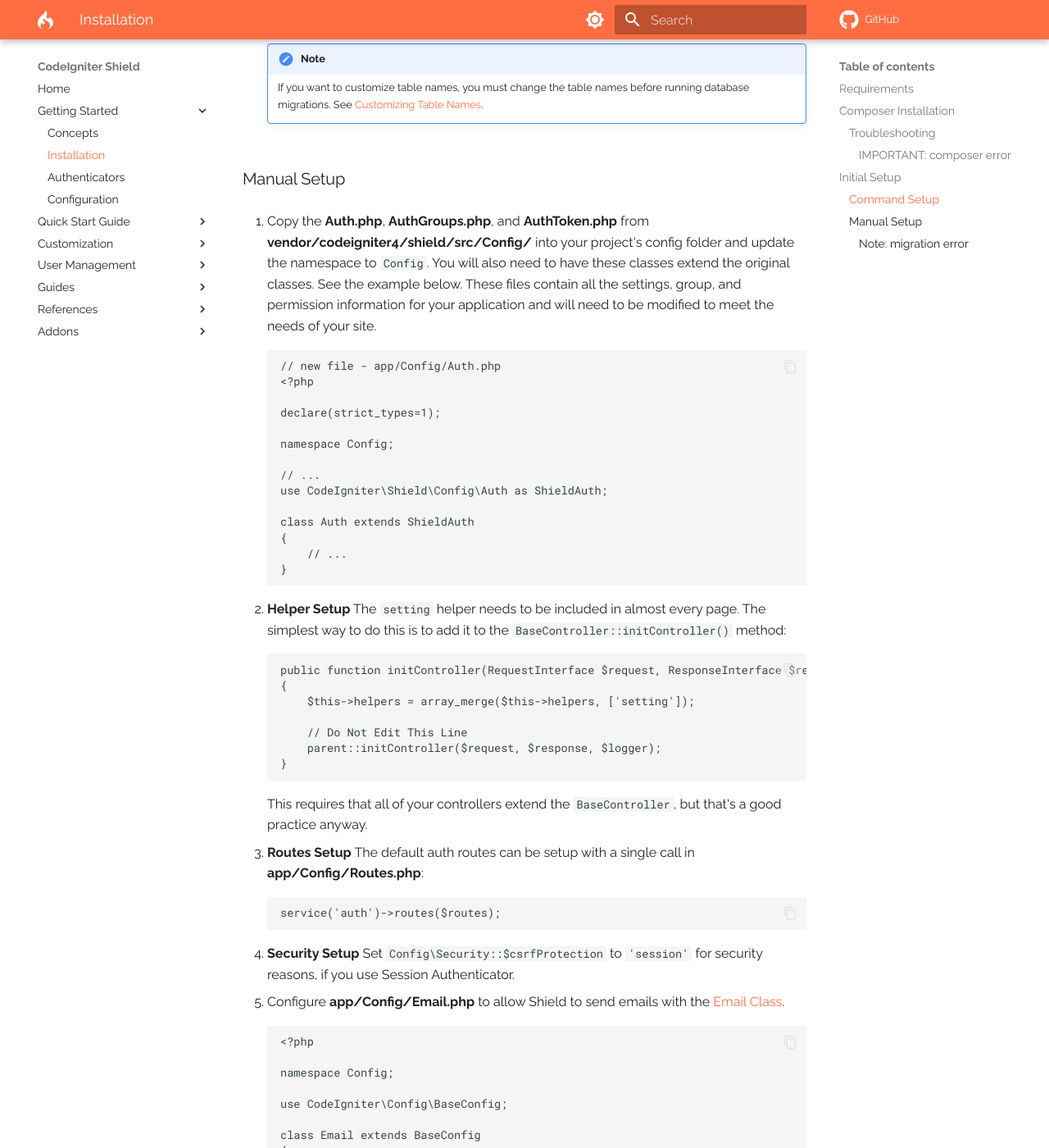
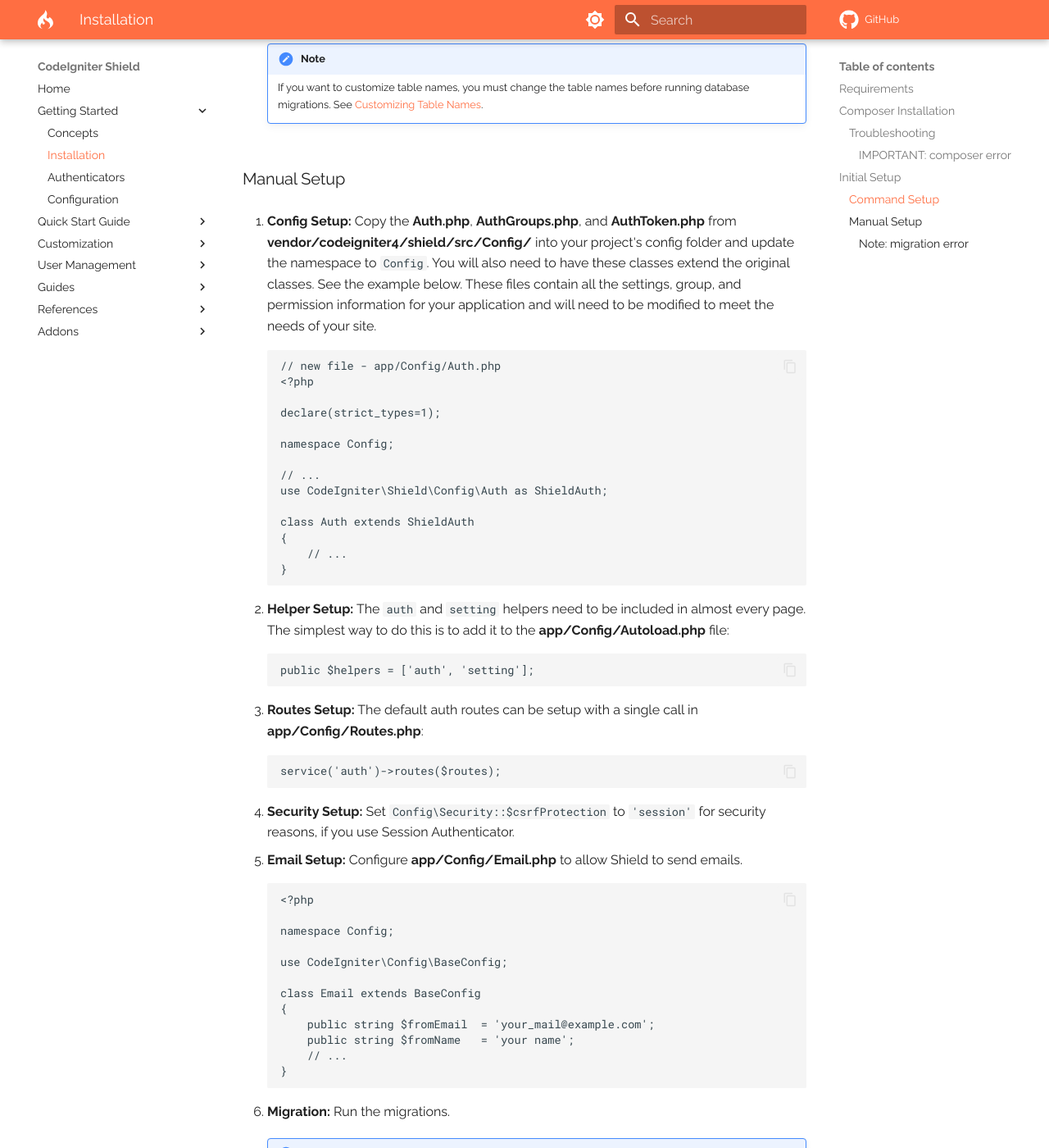
Before and after one commit to codeigniter4/shield, an MkDocs documentation site: the page built from docs/getting_started/install.md, in a window 1280 px wide and 1400 px high, scrolled down 1615 px. Shown: the whole window at 82% size. Built offline with MkDocs 1.6.1 and Material for MkDocs 9.7.7, drawn with Linux system fonts in a browser that asks for light colours; comment, search, counter and statistics services are not loaded; a style sheet for code colours, icons or effects is not loaded.

Commit message:
docs: update docs

````diff
--- a/docs/getting_started/install.md
+++ b/docs/getting_started/install.md
@@ -72,7 +72,8 @@ your project.
 
 ### Manual Setup
 
-1. Copy the **Auth.php**, **AuthGroups.php**, and **AuthToken.php** from **vendor/codeigniter4/shield/src/Config/** into your project's config folder and update the namespace to `Config`. You will also need to have these classes extend the original classes. See the example below. These files contain all the settings, group, and permission information for your application and will need to be modified to meet the needs of your site.
+1. **Config Setup:**
+   Copy the **Auth.php**, **AuthGroups.php**, and **AuthToken.php** from **vendor/codeigniter4/shield/src/Config/** into your project's config folder and update the namespace to `Config`. You will also need to have these classes extend the original classes. See the example below. These files contain all the settings, group, and permission information for your application and will need to be modified to meet the needs of your site.
 
     ```php
     // new file - app/Config/Auth.php
@@ -91,29 +92,26 @@ your project.
     }
     ```
 
-2. **Helper Setup** The `setting` helper needs to be included in almost every page. The simplest way to do this is to add it to the `BaseController::initController()` method:
+2. **Helper Setup:**
+   The `auth` and `setting` helpers need to be included in almost every page.
+   The simplest way to do this is to add it to the **app/Config/Autoload.php** file:
 
     ```php
-    public function initController(RequestInterface $request, ResponseInterface $response, LoggerInterface $logger)
-    {
-        $this->helpers = array_merge($this->helpers, ['setting']);
-
-        // Do Not Edit This Line
-        parent::initController($request, $response, $logger);
-    }
+    public $helpers = ['auth', 'setting'];
     ```
 
-    This requires that all of your controllers extend the `BaseController`, but that's a good practice anyway.
-
-3. **Routes Setup** The default auth routes can be setup with a single call in **app/Config/Routes.php**:
+3. **Routes Setup:**
+   The default auth routes can be setup with a single call in **app/Config/Routes.php**:
 
     ```php
     service('auth')->routes($routes);
     ```
 
-4. **Security Setup** Set `Config\Security::$csrfProtection` to `'session'` for security reasons, if you use Session Authenticator.
+4. **Security Setup:**
+   Set `Config\Security::$csrfProtection` to `'session'` for security reasons, if you use Session Authenticator.
 
-5. Configure **app/Config/Email.php** to allow Shield to send emails with the [Email Class](https://codeigniter.com/user_guide/libraries/email.html).
+5. **Email Setup:**
+   Configure **app/Config/Email.php** to allow Shield to send emails.
 
     ```php
     <?php
@@ -130,7 +128,8 @@ your project.
     }
     ```
 
-6. **Migration** Run the migrations.
+6. **Migration:**
+   Run the migrations.
 
     !!! note
 
````
Also changed, not shown: docs/references/authentication/authentication.md (+3 -2 lines).
